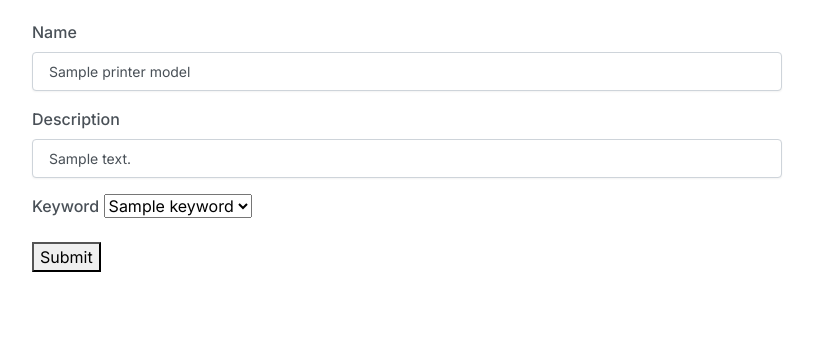
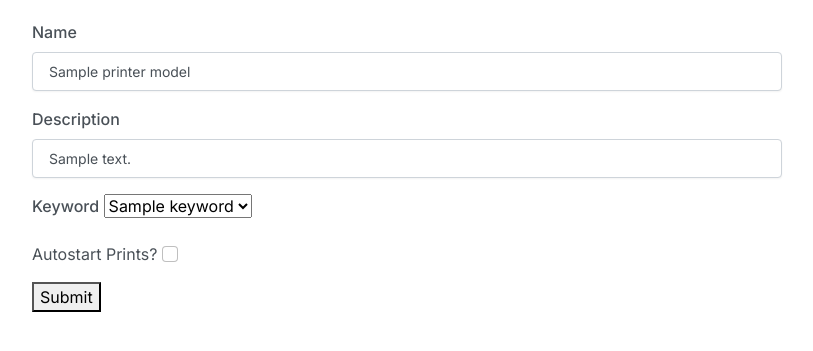
Before and after one commit to UofU-EHSL/octofarmJira, a Flask app: template templates/printerModels/edit_printer_model.html in a window 1280 px wide. Shown: the part 67-418 px from the top of the page, without its empty margins (233-1046 px from the left). Run offline with Flask 2, Linux system fonts and the light colour scheme; the template is opened without the code that fills it: most values are stand-ins (such as "Sample title", 1, 10 or a date in 2020); parts of the project's set-up code (start-up, migrations or seed data) failed here and were passed over; some libraries are stand-ins or nearby versions.

Commit message:
add autostart prints option to printer models

```diff
--- a/classes/printerModel.py
+++ b/classes/printerModel.py
@@ -7,6 +7,7 @@ class PrinterModel(db.Entity):
     """
     name = Required(str)
     description = Optional(str)
+    auto_start_prints = Required(bool)
     keyword = Optional("Keyword")
     printer = Set(Printer)
     print_jobs = Set(PrintJob)
--- a/main.py
+++ b/main.py
@@ -20,8 +20,8 @@ def drop_and_create_db():
 
         commit()
 
-        pm1 = PrinterModel(name="PrusaMK3S", description="Best printer out there.", keyword=1)
-        pm2 = PrinterModel(name="Gigabot", description="Big boi", keyword=3)
+        pm1 = PrinterModel(name="PrusaMK3S", description="Best printer out there.", keyword=1, auto_start_prints=True)
+        pm2 = PrinterModel(name="Gigabot", description="Big boi", keyword=3, auto_start_prints=False)
 
         commit()
 
@@ -66,7 +66,6 @@ def drop_and_create_db():
         gci9 = GcodeCheckItem(name="Max bed temp", command='M190', check_action=GcodeCheckActions.COMMAND_PARAM_MAX.name, action_value='60', hard_fail=True)
 
 
-
 def print_loop(clearTerminal):
     if clearTerminal:
         os.system('cls' if os.name == 'nt' else 'clear')
--- a/templates/printerModels/create_printer_model.html
+++ b/templates/printerModels/create_printer_model.html
@@ -24,6 +24,10 @@
                 {% endfor %}
                 </select>
             </div>
+            <div class="mb-3">
+                <label class="form-check-label" for="auto_start_prints">Autostart Prints?</label>
+                <input class="form-check-input" type="checkbox" id="auto_start_prints">
+            </div>
             <button type="button" onclick="create()">Submit</button>
         </form>
     </div>
@@ -32,6 +36,7 @@
             let formData = {}
             formData.name = $("#name").val()
             formData.description = $("#description").val()
+            formData.auto_start_prints = $("#auto_start_prints").prop('checked')
             formData.keyword = $("#keyword").val()
 
             if (!formData.name){
--- a/templates/printerModels/edit_printer_model.html
+++ b/templates/printerModels/edit_printer_model.html
@@ -24,6 +24,10 @@
                 {% endfor %}
                 </select>
             </div>
+            <div class="mb-3">
+                <label class="form-check-label" for="auto_start_prints">Autostart Prints?</label>
+                <input class="form-check-input" type="checkbox" id="auto_start_prints">
+            </div>
             <button type="button" onclick="submitEdit({{ printer_model.id }})">Submit</button>
         </form>
     </div>
@@ -32,6 +36,7 @@
             let formData = {}
             formData.name = $("#name").val()
             formData.description = $("#description").val()
+            formData.auto_start_prints = $("#auto_start_prints").prop('checked')
             formData.keyword = $("#keyword").val()
 
             if (!formData.name){
--- a/templates/printerModels/printer_models.html
+++ b/templates/printerModels/printer_models.html
@@ -11,6 +11,7 @@
             <tr>
                 <th>Name</th>
                 <th>Description</th>
+                <th>Autostart Prints</th>
                 <th>Keyword</th>
                 <th></th>
                 <th></th>
@@ -21,6 +22,7 @@
                 <tr>
                     <td>{{ printer_model.name }}</td>
                     <td>{{ printer_model.description }}</td>
+                    <td>{{ printer_model.auto_start_prints }}</td>
                     <td>{{ printer_model.keyword.name }}</td>
                     <td><button id="edit{{printer_model.id }}" type="button" onclick="editPrinterModel({{ printer_model.id }})" class="btn btn-outline-primary">Edit</button></td>
                     <td><button id="delete{{printer_model.id }}" type="button" onclick="deletePrinterModel({{ printer_model.id }})" class="btn btn-outline-danger">Delete</button></td>
```
